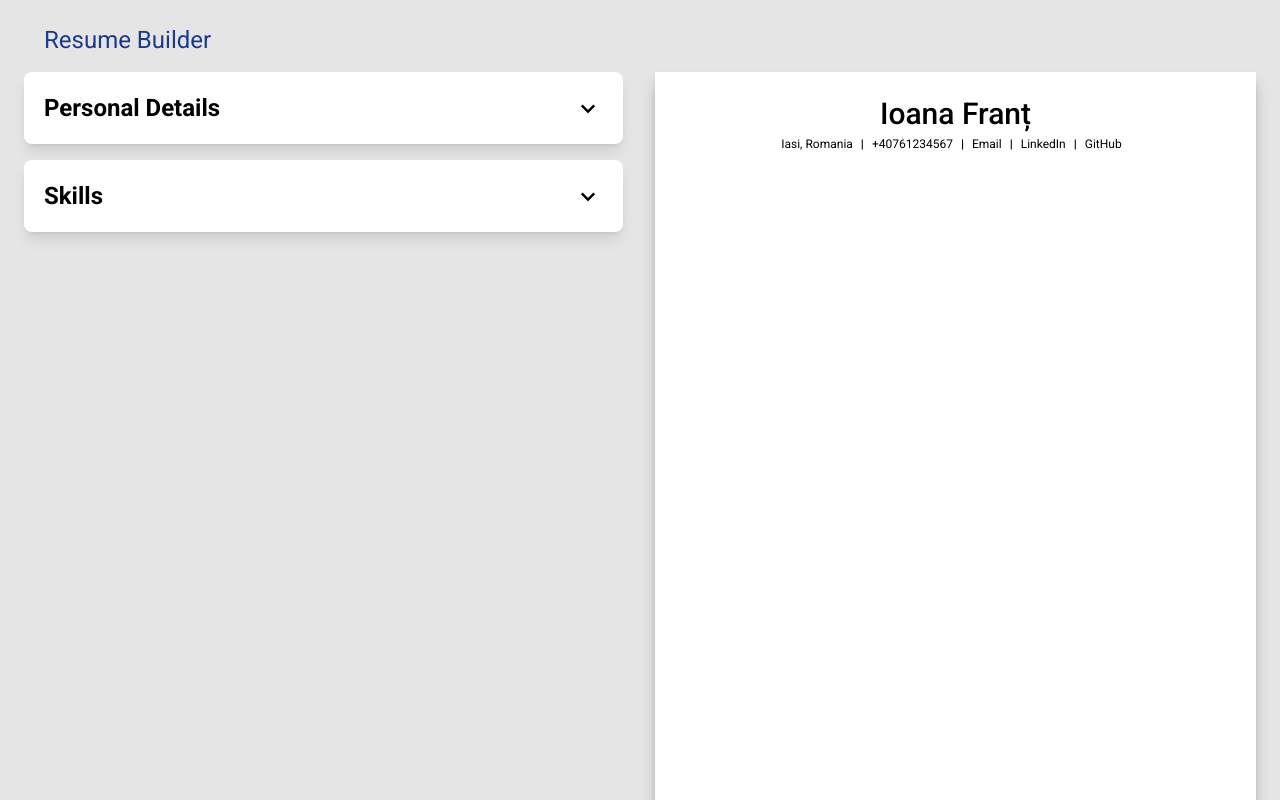
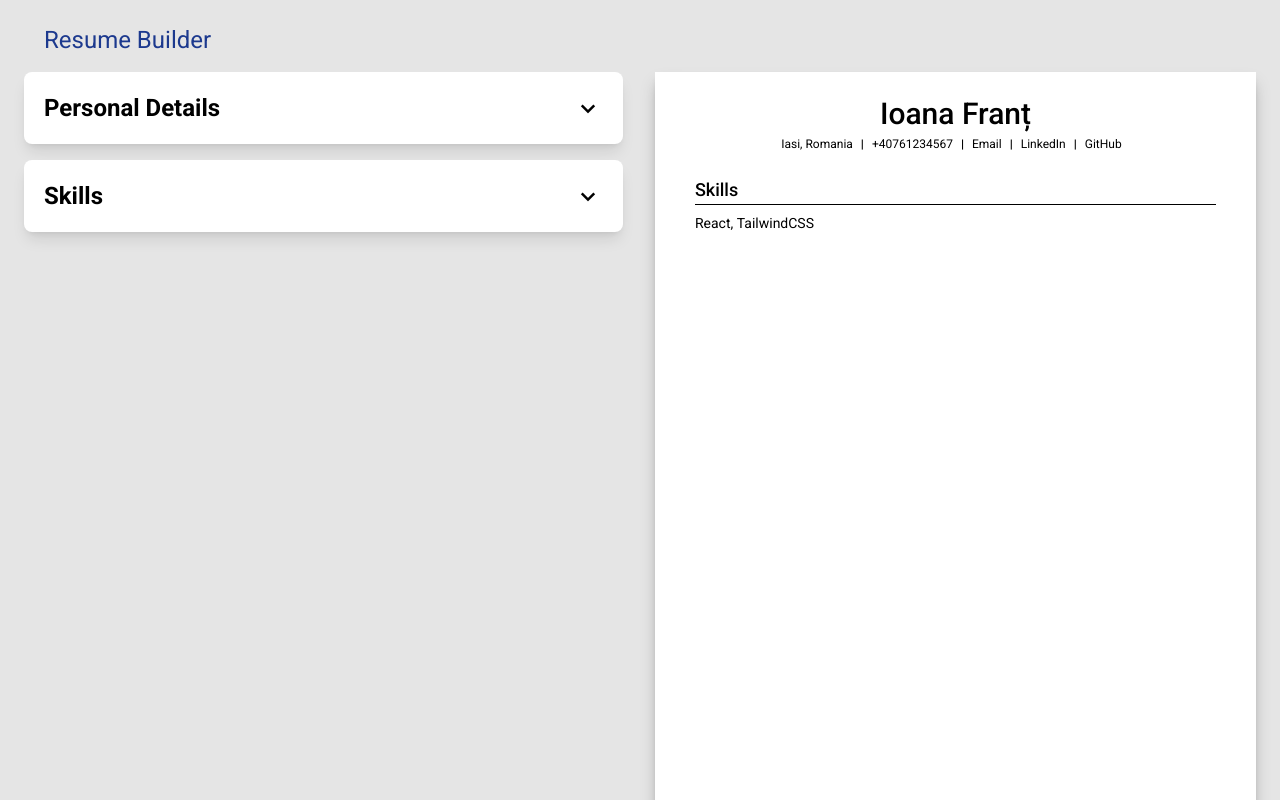
Before and after one commit to I0ANA24/CV-Application-Top, a React (Vite) app: page / in a window 1280 px wide. Shown: the top 800 px of the page. Built offline with nearby package versions, Linux system fonts and the light colour scheme.

Commit message:
Skills section done

```diff
--- a/src/components/Builder.jsx
+++ b/src/components/Builder.jsx
@@ -34,7 +34,7 @@ const Builder = () => {
         />
         <SkillsBuilder skillsList={skillsList} setSkillsList={setSkillsList} />
       </section>
-      <ResumePage details={detailsList} />
+      <ResumePage details={detailsList} skills={skillsList} />
     </main>
   );
 };
--- a/src/components/PersonalDetails/PersonalDetailsPageSection.jsx
+++ b/src/components/PersonalDetails/PersonalDetailsPageSection.jsx
@@ -2,7 +2,7 @@ import React from "react";
 
 const PersonalDetailsPageSection = ({ details }) => {
   return (
-    <section>
+    <section className="mb-6">
       <h1 className="overflow-hidden text-3xl text-center font-medium mb-1">
         {details.fullName}
       </h1>
--- a/src/components/Resume/ResumePage.jsx
+++ b/src/components/Resume/ResumePage.jsx
@@ -1,10 +1,12 @@
 import React from "react";
 import PersonalDetailsPageSection from "../PersonalDetails/PersonalDetailsPageSection";
+import SkillsPageSection from "../Skills/SkillsPageSection";
 
-const ResumePage = ({ details }) => {
+const ResumePage = ({ details, skills }) => {
   return (
-    <section className="bg-white w-full max-w-[80vw] lg:w-[50%] aspect-[210/297] lg:aspect-[210/297] shadow-neutral-400 shadow-lg mx-auto px-10 py-6 overflow-hidden">
+    <section className="bg-white w-full max-w-[80vw] lg:w-[50%] aspect-[210/297] lg:aspect-[210/297] shadow-neutral-400 shadow-lg mx-auto px-10 py-6 overflow-hidden space-y-4">
       <PersonalDetailsPageSection details={details} />
+      <SkillsPageSection skills={skills} />
     </section>
   );
 };
--- a/src/components/Skills/SkillsPageSection.jsx
+++ b/src/components/Skills/SkillsPageSection.jsx
@@ -1,11 +1,20 @@
-import React from 'react'
+import React from "react";
 
-const SkillsPageSection = () => {
+const SkillsPageSection = ({ skills }) => {
   return (
-    <div>
+    <section className={!skills.length ? "hidden" : null}>
+      <h2 className="font-medium text-lg">Skills</h2>
+      <hr className="mb-2" />
+      <div className="w-full flex flex-wrap overflow-hidden">
+        {skills.map((element, index) => (
+          <p key={index} className="text-sm">
+            {element.skillName}
+            {index !== skills.length - 1 ? ",\u00A0" : null}
+          </p>
+        ))}
+      </div>
+    </section>
+  );
+};
 
-    </div>
-  )
-}
-
-export default SkillsPageSection
+export default SkillsPageSection;
```
